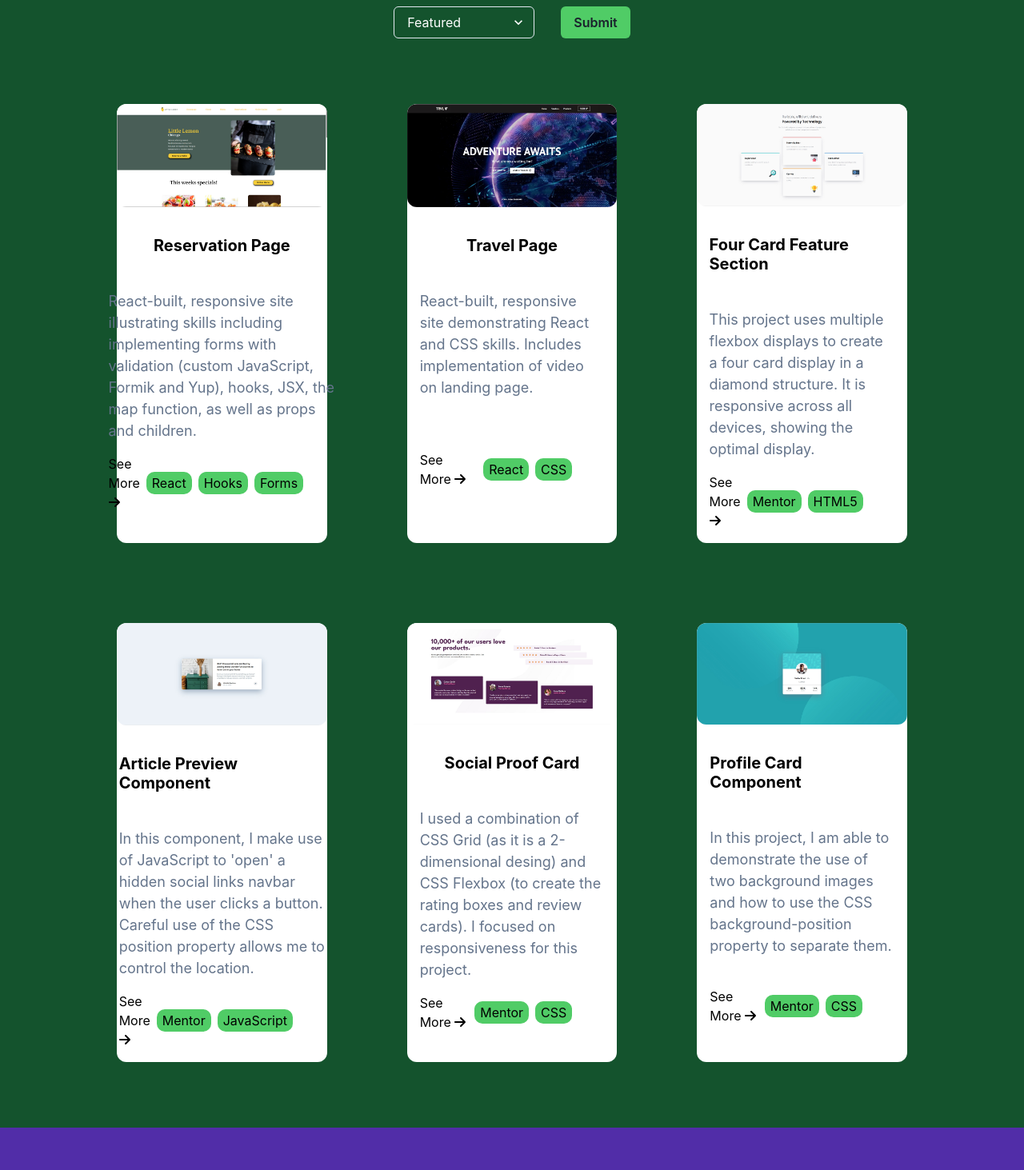
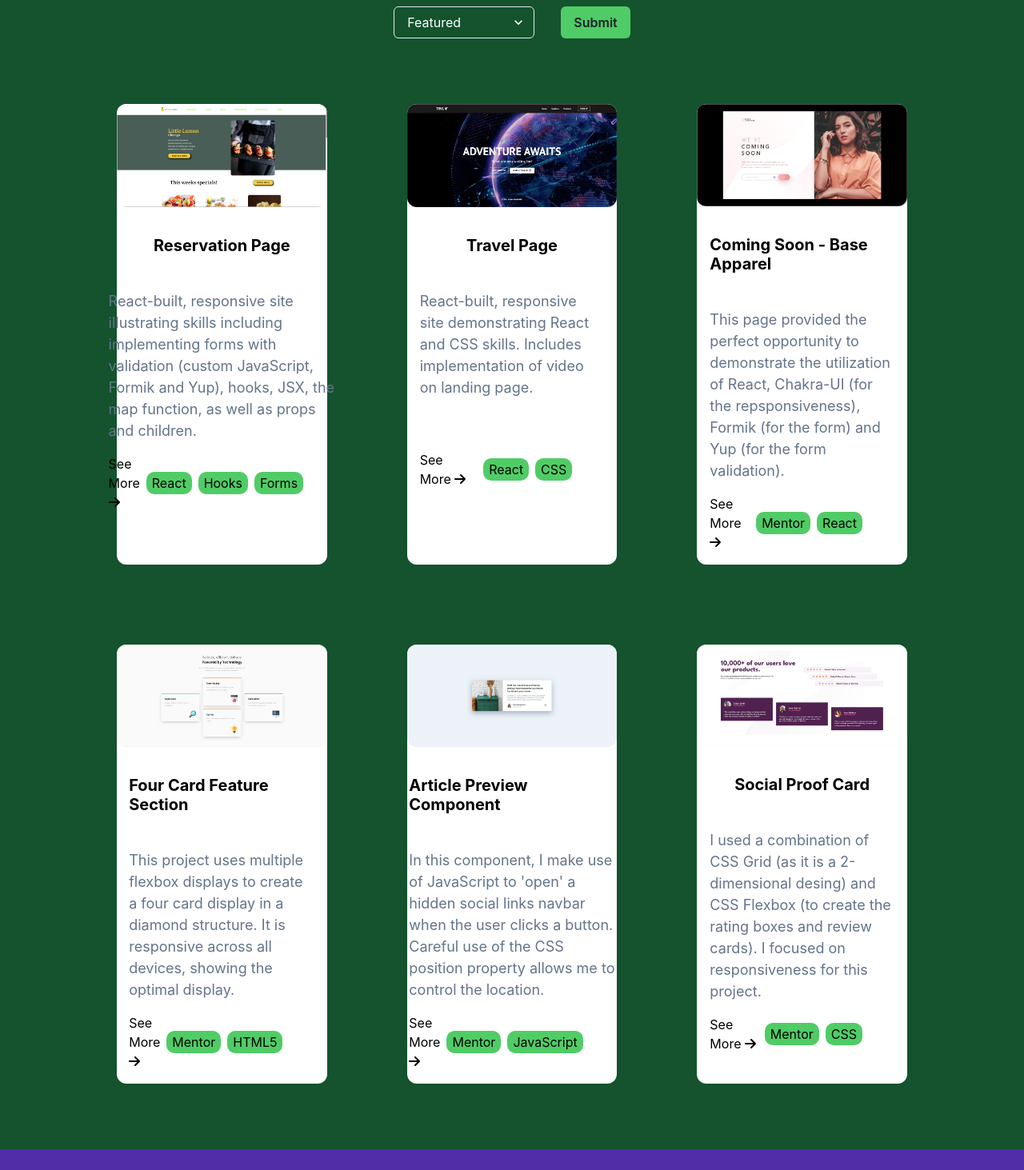
Before and after one commit to horoserp/React-Portfolio, a React (Create React App) app: page / in a window 1280 px wide. Shown: the part 1027-2490 px from the top of the page at 80% size. Built offline with nearby package versions, Linux system fonts and the light colour scheme.

Commit message:
Add coming soon project.

```diff
--- a/src/components/ProjectsSection.js
+++ b/src/components/ProjectsSection.js
@@ -190,6 +190,14 @@ const projects = [
     tags: ["Mentor", "HTML5"],
   },
   {
+    title: "Coming Soon - Base Apparel",
+    description:
+      "This page provided the perfect opportunity to demonstrate the utilization of React, Chakra-UI (for the repsponsiveness), Formik (for the form) and Yup (for the form validation). ",
+    imageSrc: "/React-Portfolio/coming-soon.jpg",
+    url: "https://horoserp.github.io/coming-soon",
+    tags: ["Mentor", "React"],
+  },
+  {
     title: "Landscape Page",
     description:
       "A responsive HTML5 page focusing on CSS skills including selectors (descendant, child, adjacent sibling, and pseudo-class), animations and shadow effects.",
@@ -233,6 +241,14 @@ const featuredProjects = [
     tags: ["React", "CSS"],
   },
   {
+    title: "Coming Soon - Base Apparel",
+    description:
+      "This page provided the perfect opportunity to demonstrate the utilization of React, Chakra-UI (for the repsponsiveness), Formik (for the form) and Yup (for the form validation). ",
+    imageSrc: "/React-Portfolio/coming-soon.jpg",
+    url: "https://horoserp.github.io/coming-soon",
+    tags: ["Mentor", "React"],
+  },
+  {
     title: "Four Card Feature Section",
     description:
       "This project uses multiple flexbox displays to create a four card display in a diamond structure. It is responsive across all devices, showing the optimal display.",
@@ -254,14 +270,6 @@ const featuredProjects = [
       "I used a combination of CSS Grid (as it is a 2-dimensional desing) and CSS Flexbox (to create the rating boxes and review cards). I focused on responsiveness for this project.",
     imageSrc: "/React-Portfolio/social-proof.jpg",
     url: "https://horoserp.github.io/social-proof",
-    tags: ["Mentor", "CSS"],
-  },
-  {
-    title: "Profile Card Component",
-    description:
-      "In this project, I am able to demonstrate the use of two background images and how to use the CSS background-position property to separate them.",
-    imageSrc: "/React-Portfolio/profile-card.jpg",
-    url: "https://horoserp.github.io/profile-card",
     tags: ["Mentor", "CSS"],
   },
 ];
```
Also changed, not shown: public/coming-soon.jpg (added).
